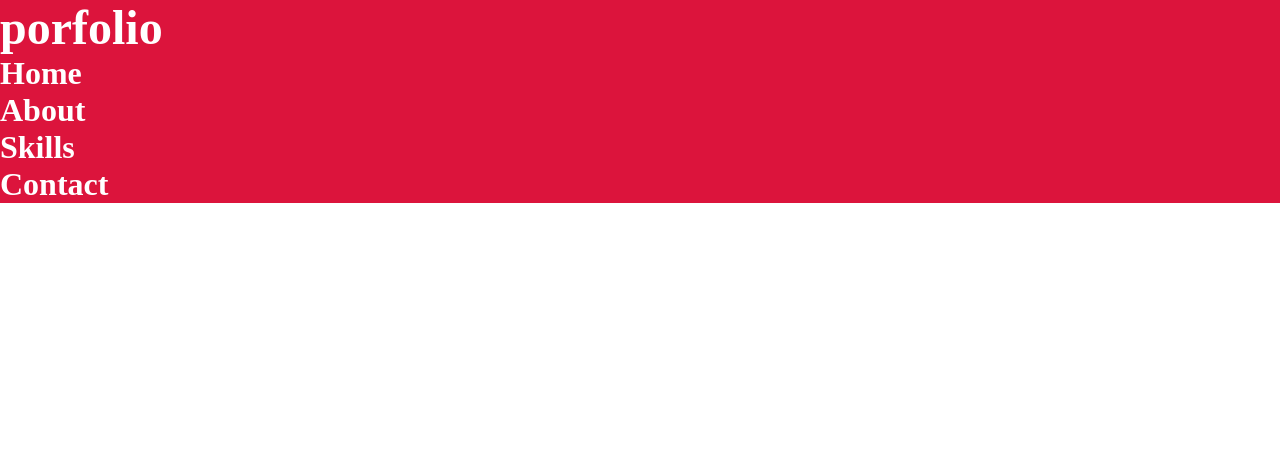
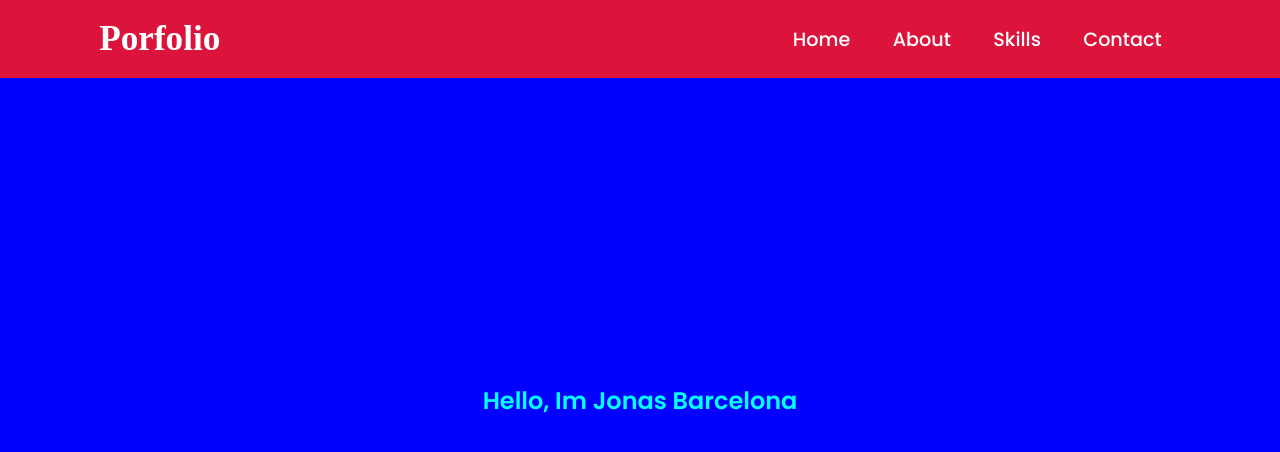
Before and after one commit to jonasgithub2021/myWebPortfolio2022, a plain HTML site: page index.html in a window 1280 px wide. Drawn offline with Linux system fonts and the light colour scheme.

Commit message:
styled navbar

```diff
--- a/index.html
+++ b/index.html
@@ -12,7 +12,7 @@
         <nav class="navbar">
             <div class="container">
                 <div class="logo">
-                    <a href="#" >porfolio</a>
+                    <a href="#" >Porfolio</a>
                 </div>
                 <ul class="menu">
                     <li><a href="">Home</a></li>
@@ -23,6 +23,17 @@
             </div>
 
         </nav>
+
+        <!-- sections -->
+        <section class="home" id="home">
+            <div class="container">
+                <div class="home-content">
+                    <div class="text1">
+                        <h2>Hello, Im <strong>Jonas</strong> Barcelona</h2>
+                    </div>
+                </div>
+            </div>
+        </section>
     </main>
 
 </body>
--- a/style.css
+++ b/style.css
@@ -15,17 +15,57 @@ body{
 background-color: crimson;
 position: fixed;
 width: 100%;
+padding: 1.2rem;
 }
 
 .navbar .logo a{
     color: #fff;
-    font-size: 3em;
+    font-size: 2.2em;
     font-weight: 600;
+}
+
+.navbar .menu li{
+    list-style: none;
+    display: inline-block;
 }
 
 .navbar .menu li a{
     color: #fff;
-    font-size: 2em;
-    font-weight: 600;
+    font-size: 1.2em;
+    font-weight: 500;
+    padding: 1.2rem;
+    font-family: 'poppins', sans-serif;
 
 }
+
+.navbar .container{
+    display: flex;
+    justify-content: space-between;
+    align-items: center;
+
+
+
+
+}
+.container{
+    margin: auto;
+    padding: 0 5em;
+    /* max-width: 1500px; */
+
+}
+
+/* home section */
+.home{
+    display: flex;
+    /* justify-content: center;
+    align-items: center; */
+    background-color: blue;
+    color: blue ;
+    height: 100vh;
+
+}
+
+.text1{
+    color: aqua;
+    font-family: 'poppins', sans-serif;
+}
```
